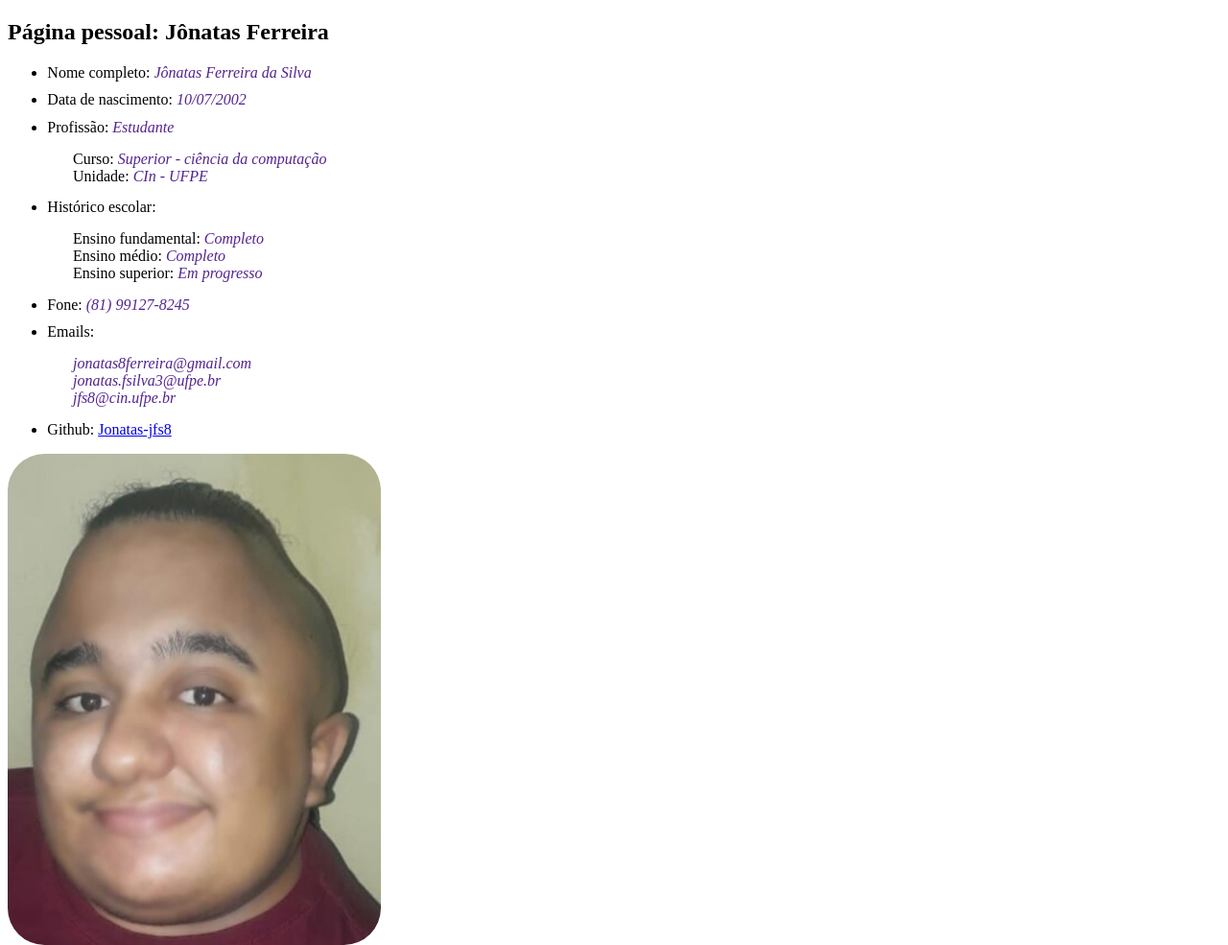
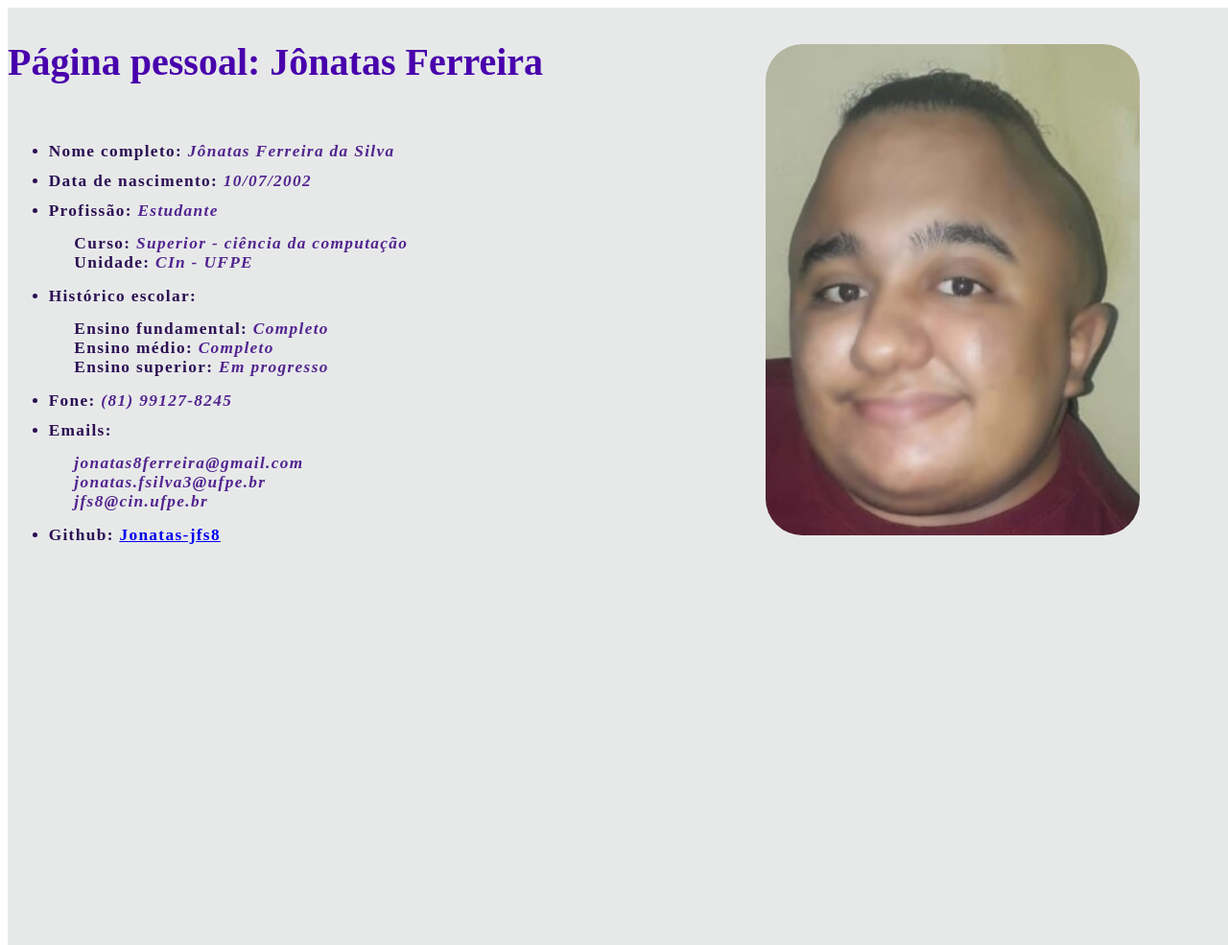
Before and after one commit to Jonatas-jfs8/Projeto-web, a plain HTML site: page index.html in a window 1280 px wide. Shown: the top 985 px of the page at 96% size. Drawn offline with Linux system fonts and the light colour scheme.

Commit message:
Update style.css

```diff
--- a/style.css
+++ b/style.css
@@ -1,19 +1,19 @@
-.conteudo{
+#conteudo{
     width: 100vw;
     height: 100vw;
     background: rgb(231, 233, 233);
     display: flex;
 }
-.texto{
+#texto{
     width: 55vw;
     height: 100vw;
     text-align: left;
 }
-.titulo {
-    font-size: 28pt;
+#titulo {
+    font-size: 30pt;
     color: rgb(72, 0, 172);
 }
-.lista{
+#lista{
     font: Impact;
     font-size: 13pt;
     font-weight: 700;
@@ -31,7 +31,7 @@
 .subitem{
     margin: 11pt 20pt;
 }
-.imagem{
+#imagem{
     width: 45vw;
     height: 100vw;
     margin: 3vw 1vw;
```
